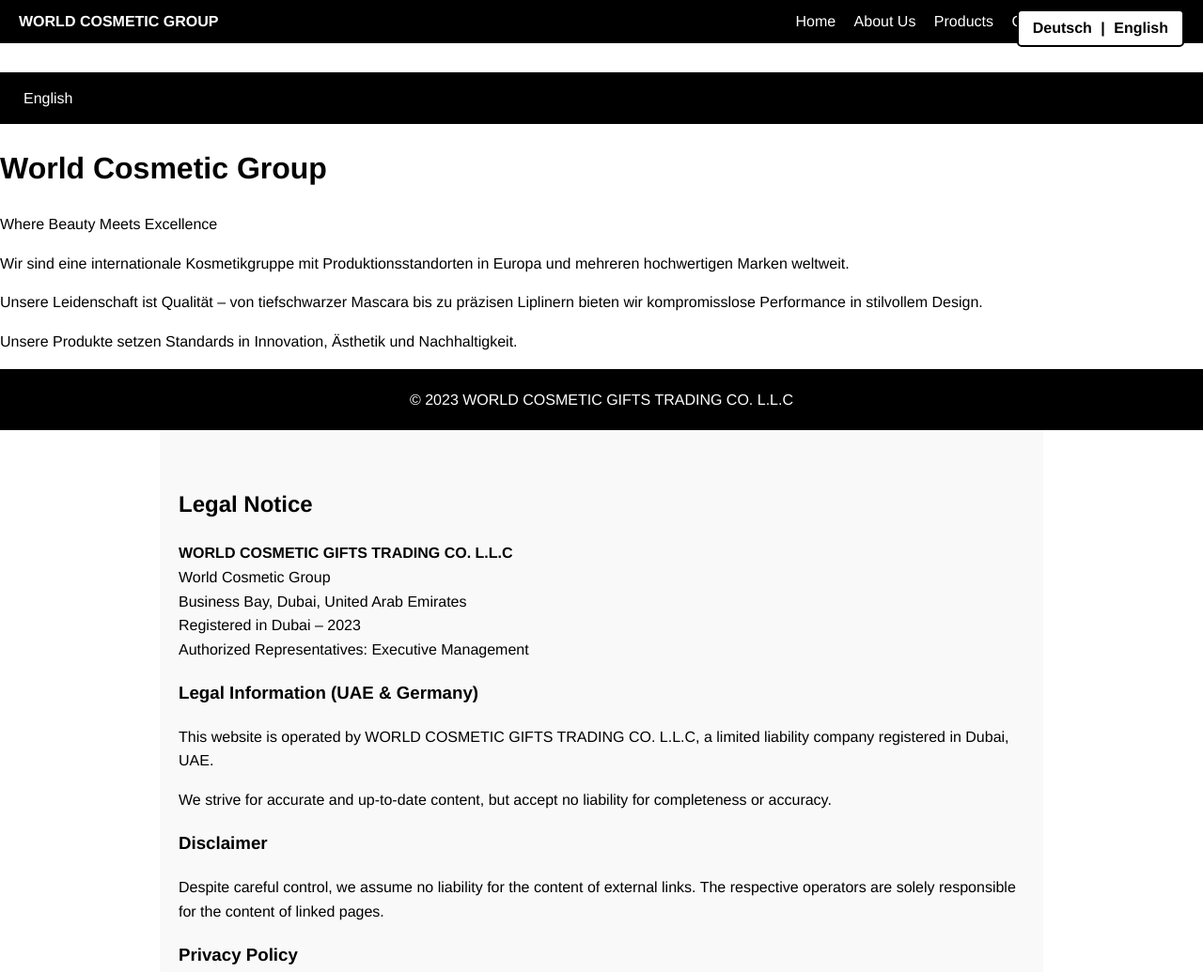
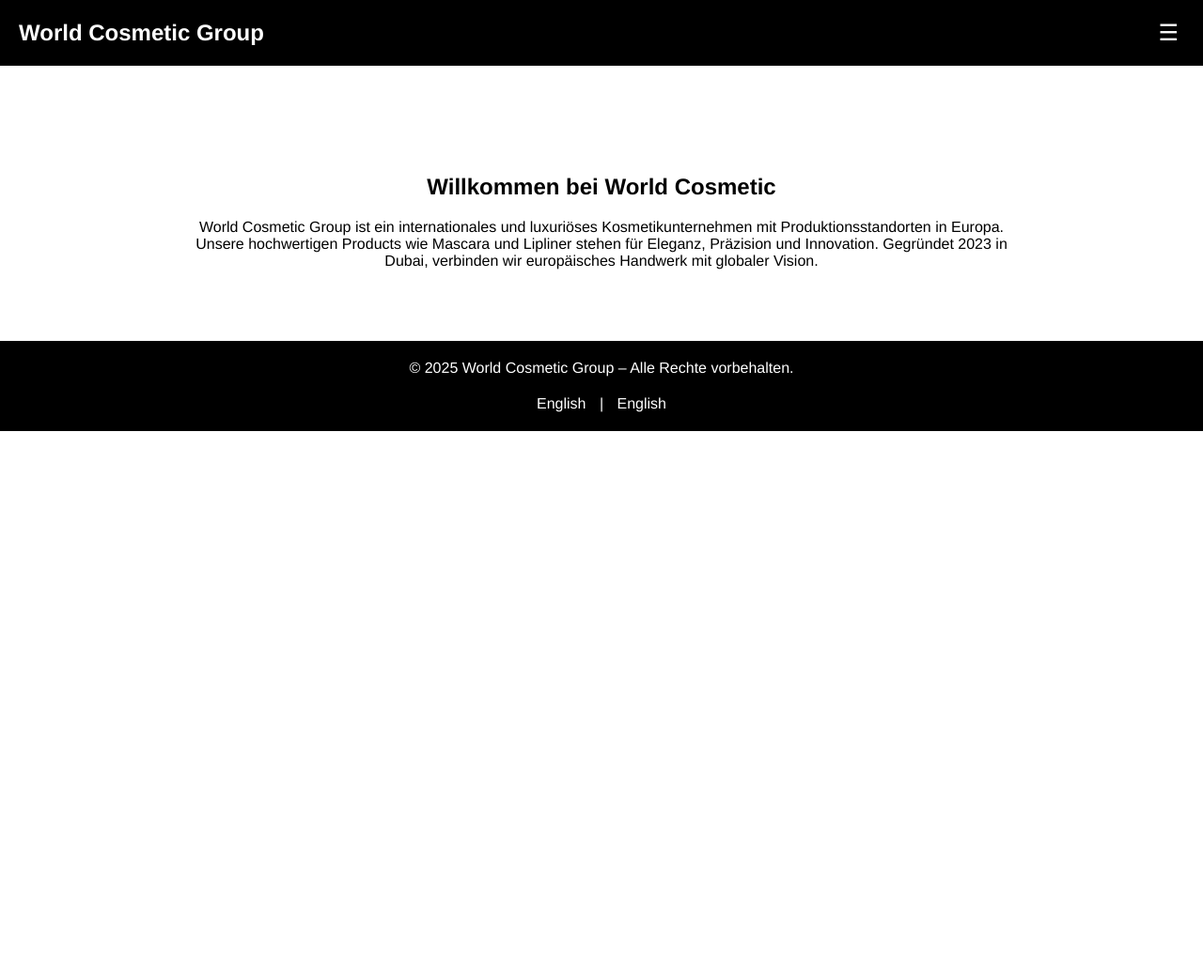
Before and after one commit to houman707/meine-seite, a plain HTML site: page index-en.html in a window 1280 px wide. Shown: the top 1035 px of the page at 94% size. After the commit the page ends 800 px from the top, so only its background shows below. Drawn offline with Linux system fonts and the light colour scheme.

Commit message:
Add files via upload

```diff
--- a/index-en.html
+++ b/index-en.html
@@ -1,24 +1,24 @@
+
 <!DOCTYPE html>
-
-<html lang="de">
+<html lang="en">
 <head>
-<meta charset="utf-8"/>
-<meta content="width=device-width, initial-scale=1.0" name="viewport"/>
+  <meta charset="UTF-8" />
+  <meta name="viewport" content="width=device-width, initial-scale=1.0"/>
   <title>World Cosmetic Group</title>
   <style>
     body {
+      margin: 0;
       font-family: 'Helvetica Neue', sans-serif;
-    background-color: white;
+      background: white;
       color: black;
-    margin: 0;
-    padding: 0;
-    line-height: 1.6;
+      overflow-x: hidden;
     }
-
-nav {
-    background-color: black;
+    header {
+      background: black;
       color: white;
-    padding: 15px 25px;
+      padding: 20px;
+      font-size: 24px;
+      font-weight: bold;
       display: flex;
       justify-content: space-between;
       align-items: center;
@@ -26,122 +26,100 @@ nav {
       top: 0;
       z-index: 1000;
     }
-
-nav a {
+    .menu-toggle {
+      background: none;
+      border: none;
       color: white;
-    margin-right: 20px;
-    text-decoration: none;
-    font-weight: 500;
-    transition: color 0.3s ease;
+      font-size: 24px;
+      cursor: pointer;
     }
-
-nav a:hover {
-    color: #ccc;
-}
-
-.language-switcher {
-    position: absolute;
-    top: 15px;
-    right: 25px;
-    background-color: white;
-    color: black;
-    padding: 6px 10px;
-    border: 2px solid black;
-    border-radius: 4px;
-    font-weight: bold;
+    #menu {
+      height: 100%;
+      width: 0;
+      position: fixed;
+      top: 0;
+      right: 0;
+      background-color: black;
+      overflow-x: hidden;
+      transition: 0.3s;
+      padding-top: 60px;
       z-index: 1100;
     }
-
-.language-switcher a {
-    margin: 0 5px;
-    color: black;
+    #menu a {
+      padding: 10px 30px;
       text-decoration: none;
-    font-weight: bold;
+      font-size: 20px;
+      color: white;
+      display: block;
+      transition: 0.3s;
     }
-
-.language-switcher a:hover {
-    text-decoration: underline;
+    #menu a:hover {
+      background-color: #333;
     }
-
     section {
       padding: 60px 20px;
       max-width: 900px;
-    margin: 0 auto;
+      margin: auto;
+      text-align: center;
     }
-
-h1, h2, h3 {
-    color: black;
-}
-
-img {
-    max-width: 100%;
-    height: auto;
-    display: block;
+    img.logo {
+      max-width: 240px;
       margin-bottom: 30px;
     }
-
     footer {
-    background-color: #000;
-    color: #fff;
+      background: black;
+      color: white;
       padding: 20px;
       text-align: center;
     }
-
-@media screen and (max-width: 768px) {
-    nav {
-        flex-direction: column;
-        align-items: flex-start;
+    .language-switch {
+      margin-top: 20px;
     }
-    nav a {
-        margin: 10px 0;
-    }
-    .language-switcher {
-        top: 10px;
-        right: 15px;
-        font-size: 14px;
-        padding: 4px 8px;
-    }
+    .language-switch a {
+      color: white;
+      text-decoration: none;
+      margin: 0 10px;
     }
   </style>
 </head>
 <body>
-<div class="language-switcher" style="position: absolute; top: 10px; right: 20px; background: white; color: black; padding: 5px 10px; border-radius: 5px; font-weight: bold;"><a href="index.html">Deutsch</a> | <a href="index-en.html">English</a></div><nav style="background-color: black; color: white; padding: 10px 20px; display: flex; justify-content: space-between; align-items: center;">
-<div style="font-weight: bold;">WORLD COSMETIC GROUP</div>
-<div>
-<a href="#home" style="color: white; margin-right: 15px; text-decoration: none;">Home</a>
-<a href="#about" style="color: white; margin-right: 15px; text-decoration: none;">About Us</a>
-<a href="#products" style="color: white; margin-right: 15px; text-decoration: none;">Products</a>
-<a href="#contact" style="color: white; margin-right: 15px; text-decoration: none;">Contact</a>
-<a href="#impressum" style="color: white; text-decoration: none;">Legal Notice</a>
+  <header>
+    <div>World Cosmetic Group</div>
+    <button class="menu-toggle" onclick="toggleMenu()">☰</button>
+  </header>
+
+  <div id="menu">
+    <a href="about.html">About Us</a>
+    <a href="products.html">Products</a>
+    <a href="contact.html">Contact</a>
+    <a href="impressum.html">Imprint</a>
+    <a href="index-en.html">English</a>
   </div>
-</nav>
-<header>
-<img alt="World Cosmetic Group Logo" src="logo.png"/>
-<nav><a href="index-en.html">English</a></nav>
-</header>
-<h1>World Cosmetic Group</h1>
-<p class="highlight">Where Beauty Meets Excellence</p>
-<p>Wir sind eine internationale Kosmetikgruppe mit Produktionsstandorten in Europa und mehreren hochwertigen Marken weltweit.</p>
-<p>Unsere Leidenschaft ist Qualität – von tiefschwarzer Mascara bis zu präzisen Liplinern bieten wir kompromisslose Performance in stilvollem Design.</p>
-<p>Unsere Produkte setzen Standards in Innovation, Ästhetik und Nachhaltigkeit.</p>
-<footer>© 2023 WORLD COSMETIC GIFTS TRADING CO. L.L.C</footer>
-<section id="impressum" style="padding: 40px 20px; background: #f9f9f9; color: #000;">
-<h2>Legal Notice</h2>
-<p><strong>WORLD COSMETIC GIFTS TRADING CO. L.L.C</strong><br/>
-        World Cosmetic Group<br/>
-        Business Bay, Dubai, United Arab Emirates<br/>
-        Registered in Dubai – 2023<br/>
-        Authorized Representatives: Executive Management</p>
-<h3>Legal Information (UAE &amp; Germany)</h3>
-<p>This website is operated by WORLD COSMETIC GIFTS TRADING CO. L.L.C,
-        a limited liability company registered in Dubai, UAE.</p>
-<p>We strive for accurate and up-to-date content, but accept no liability for completeness or accuracy.</p>
-<h3>Disclaimer</h3>
-<p>Despite careful control, we assume no liability for the content of external links.
-        The respective operators are solely responsible for the content of linked pages.</p>
-<h3>Privacy Policy</h3>
-<p>We respect your privacy. This website does not collect any personal data without your explicit consent.
-        All information is treated confidentially and in accordance with applicable laws.</p>
+
+  <section id="home">
+    <img src="logo.png" alt="World Cosmetic Logo" class="logo"/>
+    <h1>Willkommen bei World Cosmetic</h1>
+    <p>World Cosmetic Group ist ein internationales und luxuriöses Kosmetikunternehmen mit Produktionsstandorten in Europa.
+    Unsere hochwertigen Products wie Mascara und Lipliner stehen für Eleganz, Präzision und Innovation.
+    Gegründet 2023 in Dubai, verbinden wir europäisches Handwerk mit globaler Vision.</p>
   </section>
+
+  <footer>
+    &copy; 2025 World Cosmetic Group – Alle Rechte vorbehalten.
+    <div class="language-switch">
+      <a href="index-en.html">English</a> | <a href="index-en.html">English</a>
+    </div>
+  </footer>
+
+  <script>
+    function toggleMenu() {
+      var menu = document.getElementById("menu");
+      if (menu.style.width === "250px") {
+        menu.style.width = "0";
+      } else {
+        menu.style.width = "250px";
+      }
+    }
+  </script>
 </body>
 </html>
--- /dev/null
+++ b/style.css
@@ -0,0 +1,119 @@
+
+/* Reset + Basics */
+* {
+  margin: 0;
+  padding: 0;
+  box-sizing: border-box;
+}
+
+body {
+  font-family: 'Helvetica Neue', sans-serif;
+  background-color: #fff;
+  color: #111;
+  line-height: 1.6;
+  min-height: 100vh;
+  position: relative;
+  padding-bottom: 60px;
+}
+
+/* Header Topbar */
+header .topbar {
+  display: flex;
+  justify-content: space-between;
+  align-items: center;
+  background: #000;
+  color: #fff;
+  padding: 1rem;
+}
+
+header .logo {
+  font-size: 1.4rem;
+  font-weight: bold;
+}
+
+.menu-toggle {
+  font-size: 1.6rem;
+  cursor: pointer;
+}
+
+/* Seitenmenü */
+.side-menu {
+  display: none;
+  flex-direction: column;
+  background: #111;
+  color: white;
+  position: absolute;
+  top: 60px;
+  left: 0;
+  width: 100%;
+  z-index: 10;
+}
+
+.side-menu a {
+  color: white;
+  padding: 1rem;
+  text-decoration: none;
+  border-bottom: 1px solid #333;
+}
+
+.side-menu a:hover {
+  background: #222;
+}
+
+/* Main Section */
+main {
+  padding: 2rem;
+  max-width: 960px;
+  margin: 0 auto;
+}
+
+h1 {
+  font-size: 2rem;
+  margin-bottom: 1rem;
+}
+
+p {
+  font-size: 1.1rem;
+  margin-bottom: 1rem;
+}
+
+/* Language Switch */
+footer.language-switch {
+  position: absolute;
+  bottom: 0;
+  width: 100%;
+  text-align: center;
+  background: #f5f5f5;
+  padding: 0.8rem 0;
+  font-size: 0.95rem;
+  border-top: 1px solid #ccc;
+}
+
+footer.language-switch a {
+  color: #111;
+  text-decoration: none;
+  margin: 0 0.5rem;
+}
+
+footer.language-switch a:hover {
+  text-decoration: underline;
+}
+
+/* Logo Bild */
+.logo img {
+  height: 40px;
+  vertical-align: middle;
+}
+
+/* Responsive */
+@media (max-width: 768px) {
+  .side-menu {
+    position: fixed;
+    top: 60px;
+    width: 100%;
+  }
+
+  main {
+    padding: 1.5rem;
+  }
+}
```
Also changed, not shown: about-en.html (+18 -9 lines), contact-en.html (+18 -10 lines), impressum-en.html (+18 -18 lines), products-en.html (+18 -8 lines). Lines whose indentation alone changed are shown as unchanged.
